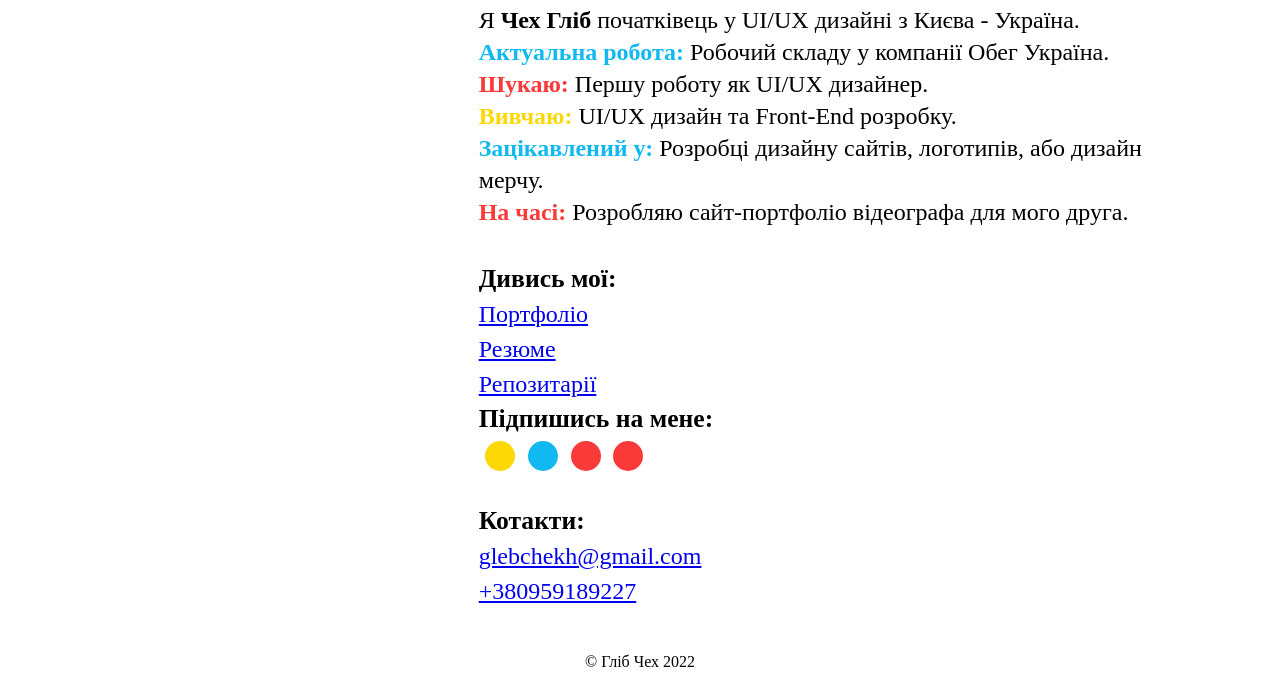
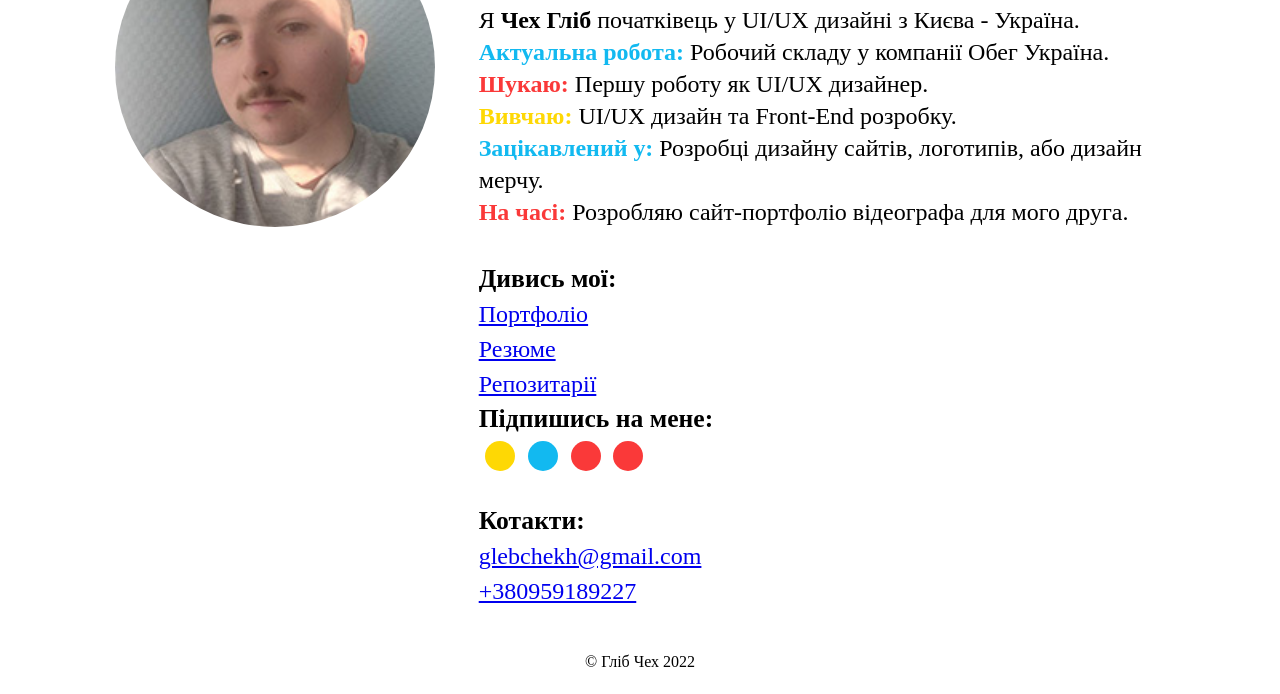
Before and after one commit to glebchekh/GlebChekh, a plain HTML site: page index2.html in a window 1280 px wide. Shown: the part 106-800 px from the top of the page. Drawn offline with nearby package versions, Linux system fonts and the light colour scheme.

Commit message:
new photo2

```diff
--- a/index2.html
+++ b/index2.html
@@ -26,14 +26,13 @@
 		<div class="wraper">
 		<!-- MAIN SECTION-->
 		<main class="container">
-			<div class="container_item item_1"><img src="Images/my_photo.jpg" alt="Beautiful face">
+			<div class="container_item item_1"><img src="Images/my photo pgpeg.jpg" alt="Beautiful face">
 			</div>
 			<div class="container_item item_2" >
 				<a href="index.html"  class="translate"><img src="Images/enflag.png" alt="ENG"></a>
 				<a href="index2.html" class="translate"><img src="Images/uaflag.png" alt="UA"></a>
 				<h1>Вітаю!</h1>
-
-				<p>Я <b>Чех Гліб </b> початківець у UI/UX дизайні з Києва - Україна. </p>
+			<p>Я <b>Чех Гліб </b> початківець у UI/UX дизайні з Києва - Україна. </p>
 <p><span style="color: #12B9F0 "><strong>Актуальна робота:</strong></span>   Робочий складу у компанії Обег Україна.</p>
 <p><span style="color:#FA3939 "><strong>Шукаю:</strong></span> Першу роботу як UI/UX дизайнер.</p>
 <p><span style="color: #FED804"><strong>Вивчаю:</strong></span> UI/UX дизайн та Front-End розробку.</p>
```
